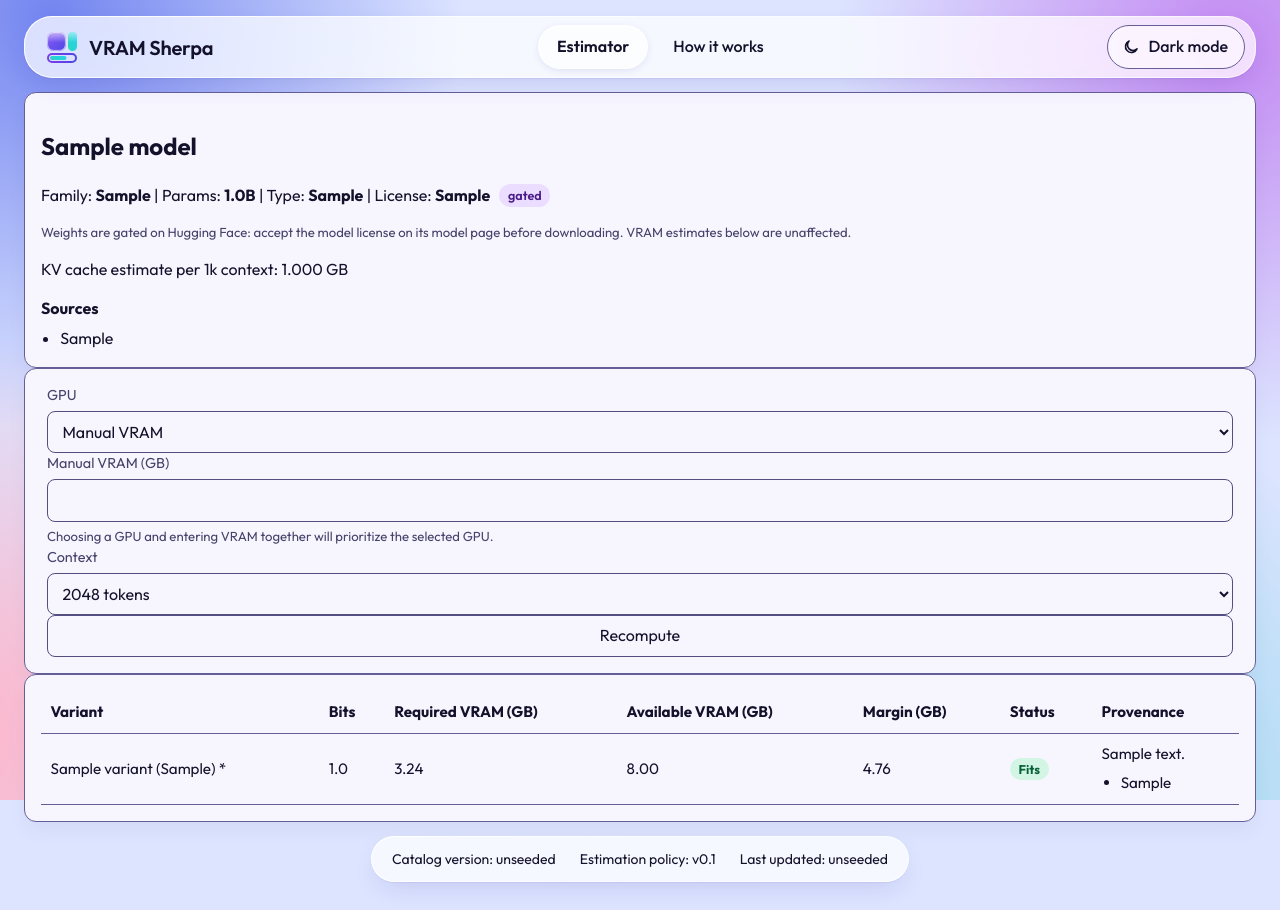
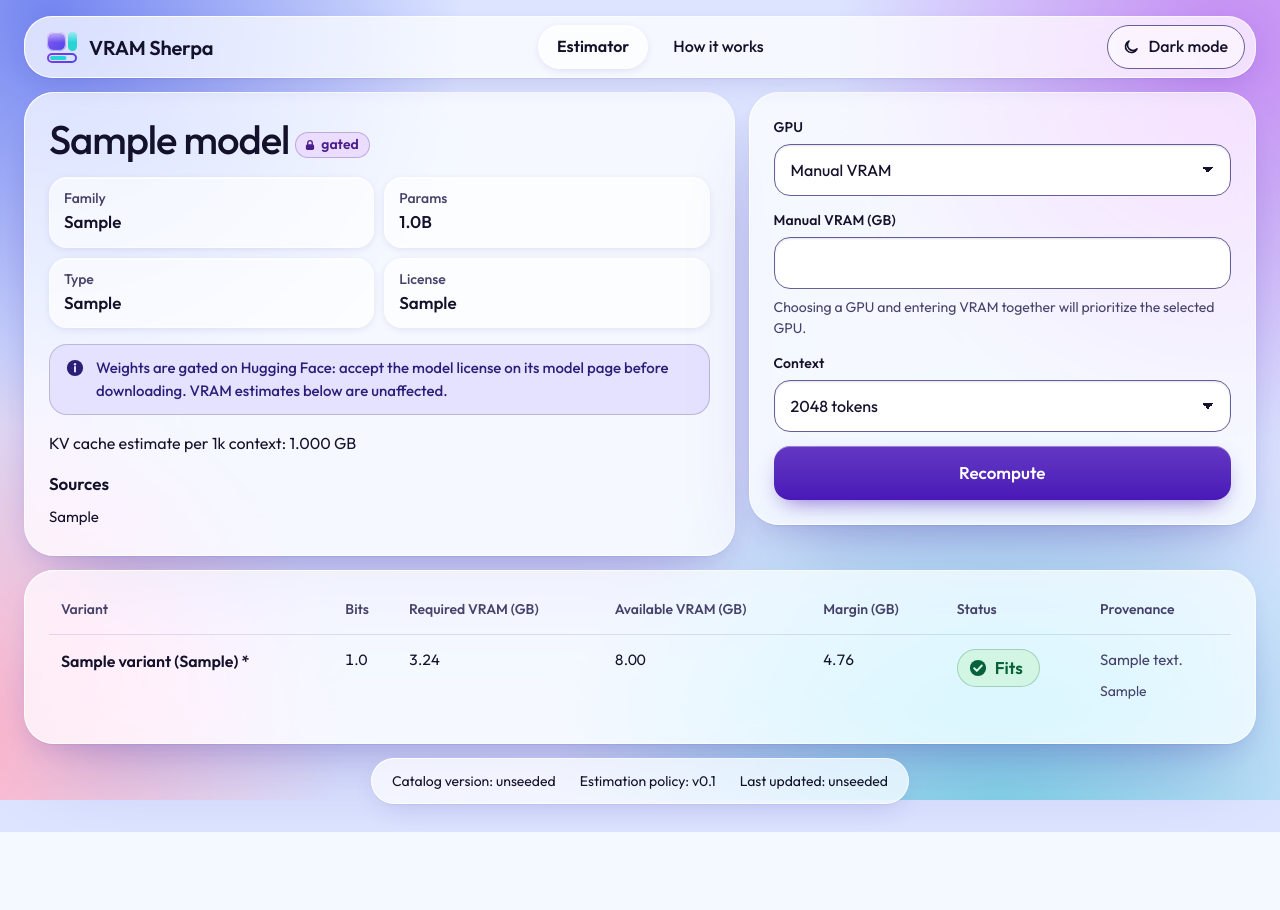
Before and after one commit to chauhanprateek89/vram-sherpa, a FastAPI app: page /models/1 in a window 1280 px wide. After the commit the page ends 832 px from the top, so only its background shows below. Run offline with FastAPI, Linux system fonts and the light colour scheme; tables that the repository leaves empty hold one stand-in row (values such as "Sample post"); some libraries are stand-ins or nearby versions.

Commit message:
T-018: Model detail page: fact tiles, recompute form, stacked variant rows at 390 px
Facts as four labelled tiles, gated marker and verdicts from the shared macros
(gated_tag gains a label so detail keeps the word "gated"), recompute form restyled
with inputmode=decimal, variant table with data-label and explicit roles, rows stacked
below 900 px with provenance last, .table-scroll removed. ASSET_VERSION 20261025o.

Co-Authored-By: Claude Sonnet 5.5 <noreply@anthropic.com>
Claude-Session: https://claude.ai/code/session_018Ye1S8WaK7XmaTdGozEB61

```diff
--- a/src/vramsherpa/main.py
+++ b/src/vramsherpa/main.py
@@ -22,7 +22,7 @@ from vramsherpa.estimation import FitBadge, estimate_breakdown, estimate_variant
 from vramsherpa.models import GPU, CatalogMeta, Model, Variant
 
 CONTEXT_OPTIONS = (2048, 4096, 8192)
-ASSET_VERSION = "20261025n"
+ASSET_VERSION = "20261025o"
 ESTIMATION_POLICY_VERSION = "v0.1"
 # The /how-it-works worked example (R-075, ADR-0007). The figures are computed by
 # estimate_breakdown at request time; none is typed into the template.
--- a/src/vramsherpa/static/css/styles.css
+++ b/src/vramsherpa/static/css/styles.css
@@ -366,30 +366,6 @@ select[multiple] {
   border-color: color-mix(in srgb, var(--brand) 45%, var(--line));
 }
 
-.field-help {
-  margin: 0.35rem 0 0;
-  color: var(--muted);
-  font-size: 0.82rem;
-}
-
-.form-alert {
-  margin-top: 0.9rem;
-  border: 1px solid var(--badge-tight-text);
-  background: color-mix(in srgb, var(--badge-tight-bg) 35%, var(--panel-solid));
-  border-radius: 10px;
-  padding: 0.7rem 0.85rem;
-}
-
-.form-alert p {
-  margin: 0;
-  font-weight: 700;
-}
-
-.form-alert ul {
-  margin: 0.45rem 0 0;
-  padding-left: 1.2rem;
-}
-
 .advanced-disclosure {
   margin-top: 0.4rem;
 }
@@ -461,16 +437,6 @@ select[multiple] {
 .badge-quant {
   background: var(--badge-quant-bg);
   color: var(--badge-quant-text);
-}
-
-.badge-gated {
-  background: var(--badge-gated-bg);
-  color: var(--badge-gated-text);
-  font-weight: 600;
-}
-
-.badge-inline {
-  margin-left: 0.35rem;
 }
 
 .badge-recommended {
@@ -587,36 +553,6 @@ details[open] > .why-content { animation: whyIn var(--dur-2) var(--ease-out); }
 @keyframes spin { to { transform: rotate(360deg); } }
 /* Reduced motion stops the shimmer (the global rule below) but the rows stay, as flat bars. */
 @media (prefers-reduced-motion: reduce) { .sk-list i { background: var(--sk-a); } }
-
-table {
-  width: 100%;
-  border-collapse: collapse;
-  font-size: 0.95rem;
-}
-
-.table-scroll {
-  overflow-x: auto;
-}
-
-th,
-td {
-  text-align: left;
-  border-bottom: 1px solid var(--line);
-  padding: 0.6rem;
-}
-
-.sources-block p {
-  margin: 0;
-}
-
-.sources-list {
-  margin: 0.45rem 0 0;
-  padding-left: 1.2rem;
-}
-
-.sources-list li + li {
-  margin-top: 0.28rem;
-}
 
 .prose code {
   background: color-mix(in srgb, var(--panel-alt) 70%, var(--line));
@@ -853,3 +789,52 @@ details[open] > .pick-grid { animation: whyIn var(--dur-2) var(--ease-out); }
 .pick-desc { font-size: var(--fs-caption); margin: 6px 0 0; line-height: 1.35; }
 .pick:hover { transform: translateY(-2px); box-shadow: var(--sh-2h); }
 .pick:active { transform: scale(.98); box-shadow: var(--sh-in); transition-duration: 70ms; }
+
+/* ===== model detail (T-018): fact tiles, recompute form, variant rows that stack on a phone ===== */
+.detail { line-height: var(--lh-body); display: grid; gap: var(--gap); grid-template-columns: minmax(0, 1fr); align-items: start; }
+@media (min-width: 900px) { .detail { grid-template-columns: minmax(0, 7fr) minmax(0, 5fr); } .detail .variants { grid-column: 1 / -1; } }
+.model-tile, .recompute { padding: var(--pad-pane); display: flex; flex-direction: column; gap: 16px; }
+.detail :where(h1, h2, p, dl, dd, ul) { margin: 0; }
+.detail h1 { font-size: 34px; line-height: 1.1; letter-spacing: -.025em; font-weight: 500; overflow-wrap: anywhere; }
+@media (min-width: 900px) { .detail h1 { font-size: 40px; } }
+.detail h1 .tag-gated { font-size: var(--fs-caption); }
+.facts { display: grid; grid-template-columns: repeat(2, minmax(0, 1fr)); gap: 10px; }
+.facts div { padding: 10px 14px 12px; border-radius: 18px; background: var(--inset); border: 1px solid var(--edge); box-shadow: var(--sh-2); min-width: 0; }
+.facts dt { font-size: var(--fs-caption); color: var(--muted); font-weight: 520; }
+.facts dd { font-size: var(--fs-lead); font-weight: 560; overflow-wrap: anywhere; }
+.sources h2, .recompute h2 { font-size: var(--fs-lead); font-weight: 600; margin-bottom: 6px; }
+.recompute h2.sr-only { margin: 0; }
+.detail .sources-list { list-style: none; padding: 0; }
+.sources-list li { padding: 3px 0; font-size: var(--fs-small); overflow-wrap: anywhere; }
+.sources-list a { display: inline-block; padding: 8px 0; margin: -8px 0; color: var(--accent); }
+.recompute form { display: grid; gap: 14px; }
+.recompute label { display: block; font-size: var(--fs-caption); font-weight: 560; margin-bottom: 6px; letter-spacing: .01em; padding: 0; color: var(--ink); }
+.recompute input[type=number], .recompute select { width: 100%; min-height: 52px; padding: 0 16px; border-radius: var(--r-in); border: 1.5px solid var(--line); background-color: var(--field); box-shadow: var(--sh-in); color: var(--ink); font-size: 16px; font-weight: 450; transition: border-color var(--dur-1), box-shadow var(--dur-2); }
+/* R-070: no ellipsis. The closed select wraps a long GPU label onto a second line (Chromium; elsewhere it clips, never ellipsises). */
+.recompute select { appearance: none; -webkit-appearance: none; height: auto; padding-top: 8px; padding-bottom: 8px; padding-right: 44px; white-space: normal; text-overflow: clip; background-image: linear-gradient(45deg, transparent 50%, currentColor 50%), linear-gradient(135deg, currentColor 50%, transparent 50%); background-position: calc(100% - 22px) 50%, calc(100% - 16px) 50%; background-size: 6px 6px; background-repeat: no-repeat; }
+.recompute input:focus-visible, .recompute select:focus-visible, .recompute button:focus-visible { outline: 3px solid var(--focus); outline-offset: 2px; }
+.recompute input[aria-invalid="true"] { border-color: var(--wont-fg); border-width: 2px; }
+.recompute .help { font-size: var(--fs-caption); color: var(--muted); margin-top: -6px; }
+.variants { padding: var(--pad-pane); }
+.vtable { width: 100%; border-collapse: collapse; }
+.vtable th, .vtable td { padding: 14px 12px; text-align: left; vertical-align: top; border: 0; border-top: 1px solid var(--hair); font-size: var(--fs-small); }
+.vtable thead th { font-size: var(--fs-caption); font-weight: 560; color: var(--muted); border-top: 0; padding-top: 4px; }
+.vtable td.fig { font-variant-numeric: tabular-nums; white-space: nowrap; }
+.vtable td.vl { font-weight: 600; font-size: var(--fs-body); white-space: nowrap; }
+.prov { color: var(--muted); font-size: var(--fs-caption); max-width: 44ch; }
+.prov .sources-list li { font-size: var(--fs-caption); }
+.prov p + .sources-list { margin-top: 6px; }
+/* ADR-0006 point 7: below 900 px each row is a sheet, the figures in a grid, provenance last. */
+@media (max-width: 899px) {
+  .vtable tbody, .vtable { display: block; }
+  .vtable thead { position: absolute; width: 1px; height: 1px; overflow: hidden; clip: rect(0 0 0 0); }
+  .vtable tr { display: grid; grid-template-columns: 1fr 1fr; gap: 10px 14px; padding: 16px; border-radius: 20px; background: var(--inset); border: 1px solid var(--edge); box-shadow: var(--sh-2); margin-top: 10px; }
+  .vtable td { display: block; padding: 0; border: 0; min-width: 0; }
+  .vtable td[data-label]::before { content: attr(data-label); display: block; font-size: var(--fs-caption); color: var(--muted); font-weight: 500; }
+  .vtable td.vl, .vtable td.st { order: 1; align-self: center; } .vtable td.vl::before, .vtable td.st::before { display: none; }
+  .vtable td.vl { white-space: normal; overflow-wrap: anywhere; }
+  .vtable td.st { order: 2; justify-self: end; }
+  .vtable td.fig { order: 3; font-size: var(--fs-lead); font-weight: 560; }
+  .vtable td.prov { order: 9; grid-column: 1 / -1; max-width: none; padding-top: 10px; border-top: 1px solid var(--hair); }
+  .vtable td.prov:not(:has(p, ul)) { display: none; }
+}
--- a/src/vramsherpa/templates/components.html
+++ b/src/vramsherpa/templates/components.html
@@ -9,6 +9,7 @@
   <span class="state state-{{ key }}"><svg width="18" height="18" aria-hidden="true"><use href="#i-{{ key }}"/></svg>{{ classification }}</span>
 {%- endmacro %}
 
-{% macro gated_tag() -%}
-  <span class="tag-gated" title="Accept the model licence on Hugging Face before downloading the weights."><svg aria-hidden="true"><use href="#i-lock"/></svg>Gated</span>
+{# The word is "Gated" on a card and "gated" on model detail (R-021, R-036); the look is one. #}
+{% macro gated_tag(label="Gated") -%}
+  <span class="tag-gated" title="Accept the model licence on Hugging Face before downloading the weights."><svg aria-hidden="true"><use href="#i-lock"/></svg>{{ label }}</span>
 {%- endmacro %}
--- a/src/vramsherpa/templates/model_detail.html
+++ b/src/vramsherpa/templates/model_detail.html
@@ -1,24 +1,29 @@
 {% extends "base.html" %}
+{% from "components.html" import verdict, gated_tag %}
 
 {% block title %}{{ model.name }} - VRAM Sherpa{% endblock %}
+{% block main_class %}detail{% endblock %}
 
 {% block content %}
-<section class="panel">
-  <h1>{{ model.name }}</h1>
-  <p>
-    Family: <strong>{{ model.family }}</strong> | Params: <strong>{{ '%.1f'|format(model.params_b) }}B</strong>
-    {% if model.model_type %}| Type: <strong>{{ model.model_type }}</strong>{% endif %}
-    {% if model.license %}| License: <strong>{{ model.license }}</strong>{% endif %}
-    {% if model.gated %}<span class="badge badge-gated badge-inline" title="Gated repo: you must accept the model license on Hugging Face before downloading weights.">gated</span>{% endif %}
-  </p>
+<section class="model-tile pane">
+  <h1>{{ model.name }}{% if model.gated %}{{ gated_tag("gated") }}{% endif %}</h1>
+  <dl class="facts">
+    <div><dt>Family</dt><dd>{{ model.family }}</dd></div>
+    <div><dt>Params</dt><dd>{{ '%.1f'|format(model.params_b) }}B</dd></div>
+    {% if model.model_type %}<div><dt>Type</dt><dd>{{ model.model_type }}</dd></div>{% endif %}
+    {% if model.license %}<div><dt>License</dt><dd>{{ model.license }}</dd></div>{% endif %}
+  </dl>
   {% if model.gated %}
-    <p class="field-help">Weights are gated on Hugging Face: accept the model license on its
+    <div class="notice">
+      <svg width="18" height="18" aria-hidden="true"><use href="#i-info"/></svg>
+      <p>Weights are gated on Hugging Face: accept the model license on its
       model page before downloading. VRAM estimates below are unaffected.</p>
+    </div>
   {% endif %}
   <p>KV cache estimate per 1k context: {{ '%.3f'|format(model.kv_gb_per_1k_ctx) }} GB</p>
   {% if model_source_items %}
-    <div class="sources-block">
-      <p><strong>Sources</strong></p>
+    <div class="sources">
+      <h2>Sources</h2>
       <ul class="sources-list">
         {% for source in model_source_items %}
           <li>
@@ -34,18 +39,23 @@
   {% endif %}
 </section>
 
-<section class="panel">
+<section class="recompute pane lite">
+  <h2 class="sr-only">Recompute for other hardware</h2>
   {% if form_errors %}
-    <div class="form-alert" role="alert" aria-live="polite">
-      <p>Please fix the following input issues:</p>
+    <div class="notice is-alert" role="alert">
+      <svg width="18" height="18" aria-hidden="true"><use href="#i-wont"/></svg>
+      <div>
+        <p><strong>Please fix the following input issues:</strong></p>
         <ul>
           {% for error in form_errors %}
             <li>{{ error }}</li>
           {% endfor %}
         </ul>
       </div>
+    </div>
   {% endif %}
-  <form class="filters" method="get" action="/models/{{ model.id }}">
+  <form method="get" action="/models/{{ model.id }}">
+    <div>
       <label for="gpu_id">GPU</label>
       <select id="gpu_id" name="gpu_id">
         <option value="">Manual VRAM</option>
@@ -53,47 +63,53 @@
           <option value="{{ gpu.id }}" {% if selected_gpu_id == gpu.id %}selected{% endif %}>{{ gpu.vendor }} {{ gpu.name }} ({{ '%.1f'|format(gpu.vram_gb) }} GB)</option>
         {% endfor %}
       </select>
+    </div>
 
+    <div>
       <label for="vram_gb">Manual VRAM (GB)</label>
-    <input id="vram_gb" type="number" min="1" step="0.1" name="vram_gb" value="{{ manual_vram_input }}" />
-    <p class="field-help">Choosing a GPU and entering VRAM together will prioritize the selected GPU.</p>
+      <input id="vram_gb" type="number" inputmode="decimal" min="1" step="0.1" name="vram_gb" value="{{ manual_vram_input }}"{% if form_errors %} aria-invalid="true"{% endif %} />
+    </div>
+    <p class="help">Choosing a GPU and entering VRAM together will prioritize the selected GPU.</p>
 
+    <div>
       <label for="context_tokens">Context</label>
       <select id="context_tokens" name="context_tokens">
         {% for value in context_options %}
           <option value="{{ value }}" {% if selected_context == value %}selected{% endif %}>{{ value }} tokens</option>
         {% endfor %}
       </select>
+    </div>
 
-    <button type="submit">Recompute</button>
+    <button type="submit" class="btn-primary">Recompute</button>
   </form>
 </section>
 
-<section class="panel">
-  <div class="table-scroll">
-    <table>
-      <thead>
-        <tr>
-          <th>Variant</th>
-          <th>Bits</th>
-          <th>Required VRAM (GB)</th>
-          <th>Available VRAM (GB)</th>
-          <th>Margin (GB)</th>
-          <th>Status</th>
-          <th>Provenance</th>
+<section class="variants pane lite" aria-label="Variants">
+  <h2 class="sr-only">Variants</h2>
+  {# Explicit roles: at phone width the rows stack as blocks, which would drop the table semantics (ADR-0006 point 7). #}
+  <table class="vtable" role="table">
+    <thead role="rowgroup">
+      <tr role="row">
+        <th scope="col" role="columnheader">Variant</th>
+        <th scope="col" role="columnheader">Bits</th>
+        <th scope="col" role="columnheader">Required VRAM (GB)</th>
+        <th scope="col" role="columnheader">Available VRAM (GB)</th>
+        <th scope="col" role="columnheader">Margin (GB)</th>
+        <th scope="col" role="columnheader">Status</th>
+        <th scope="col" role="columnheader">Provenance</th>
       </tr>
     </thead>
-      <tbody>
+    <tbody role="rowgroup">
       {% for row in variants %}
-          <tr>
-            <td>{{ row.quant_label }} ({{ row.quant_bucket }}){% if row.recommended %} *{% endif %}</td>
-            <td>{{ '%.1f'|format(row.bits_effective) }}</td>
-            <td>{{ '%.2f'|format(row.required_vram_gb) }}</td>
-            <td>{{ '%.2f'|format(row.available_vram_gb) }}</td>
-            <td>{{ '%.2f'|format(row.margin_gb) }}</td>
-            <td><span class="badge badge-{{ row.classification|lower|replace("'", "")|replace(" ", "-") }}">{{ row.classification }}</span></td>
-            <td>
-              {% if row.notes %}<div>{{ row.notes }}</div>{% endif %}
+        <tr role="row">
+          <td class="vl" role="cell" data-label="Variant">{{ row.quant_label }} ({{ row.quant_bucket }}){% if row.recommended %} *{% endif %}</td>
+          <td class="fig" role="cell" data-label="Bits">{{ '%.1f'|format(row.bits_effective) }}</td>
+          <td class="fig" role="cell" data-label="Required VRAM (GB)">{{ '%.2f'|format(row.required_vram_gb) }}</td>
+          <td class="fig" role="cell" data-label="Available VRAM (GB)">{{ '%.2f'|format(row.available_vram_gb) }}</td>
+          <td class="fig" role="cell" data-label="Margin (GB)">{{ '%.2f'|format(row.margin_gb) }}</td>
+          <td class="st" role="cell" data-label="Status">{{ verdict(row.classification) }}</td>
+          <td class="prov" role="cell" data-label="Provenance">
+            {% if row.notes %}<p>{{ row.notes }}</p>{% endif %}
             {% if row.source_items %}
               <ul class="sources-list">
                 {% for source in row.source_items %}
@@ -107,13 +123,12 @@
                 {% endfor %}
               </ul>
             {% elif row.sources %}
-                <div>{{ row.sources }}</div>
+              <p>{{ row.sources }}</p>
             {% endif %}
           </td>
         </tr>
       {% endfor %}
     </tbody>
   </table>
-  </div>
 </section>
 {% endblock %}
```
Also changed, not shown: tests/test_app.py (+2 -2 lines), tests/test_ui_markup.py (+152 -0 lines). Lines whose indentation alone changed are shown as unchanged.
